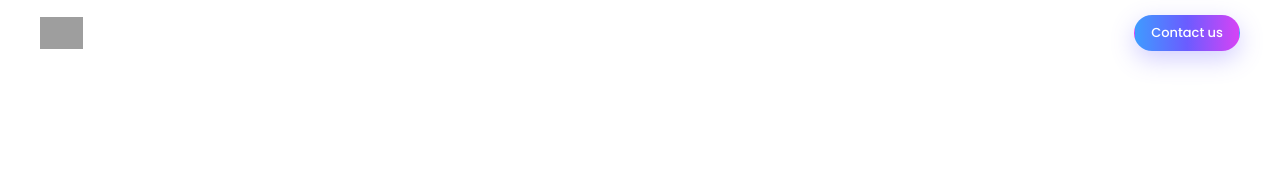
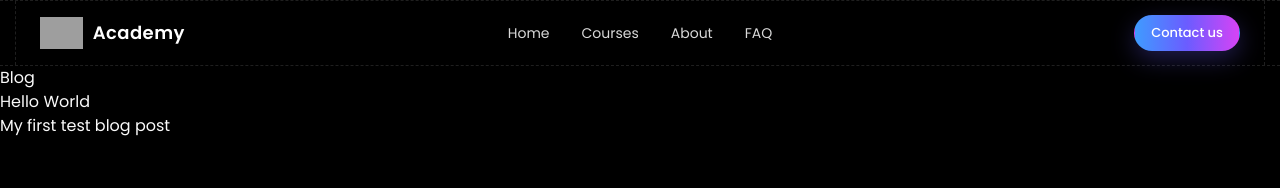
Before and after one commit to Laxmikant-Lahankar/42X-Official-Website, a Next.js app: page /blog in a window 1280 px wide. Before the commit this address had no page. Shown: the top 188 px of the page. Built offline with nearby package versions, Linux system fonts and the light colour scheme; grey boxes are pictures that could not be loaded.

Commit message:
Add blog and Decap CMS

```diff
--- /dev/null
+++ b/app/blog/[slug]/page.tsx
@@ -0,0 +1,41 @@
+import { notFound } from "next/navigation";
+import { getAllPosts, getPost } from "@/lib/posts";
+
+export function generateStaticParams() {
+  return getAllPosts().map((p) => ({ slug: p.slug }));
+}
+
+export async function generateMetadata({
+  params,
+}: {
+  params: Promise<{ slug: string }>;
+}) {
+  const { slug } = await params;
+  const post = await getPost(slug);
+  if (!post) return {};
+  return {
+    title: post.title,
+    description: post.description,
+    openGraph: {
+      title: post.title,
+      description: post.description,
+      images: post.image ? [post.image] : [],
+    },
+  };
+}
+
+export default async function Post({
+  params,
+}: {
+  params: Promise<{ slug: string }>;
+}) {
+  const { slug } = await params;
+  const post = await getPost(slug);
+  if (!post) notFound();
+  return (
+    <article>
+      <h1>{post.title}</h1>
+      <div dangerouslySetInnerHTML={{ __html: post.html }} />
+    </article>
+  );
+}
--- /dev/null
+++ b/app/blog/page.tsx
@@ -0,0 +1,21 @@
+import Link from "next/link";
+import { getAllPosts } from "@/lib/posts";
+
+export const metadata = { title: "Blog" };
+
+export default function BlogIndex() {
+  const posts = getAllPosts();
+  return (
+    <main>
+      <h1>Blog</h1>
+      {posts.map((p) => (
+        <article key={p.slug}>
+          <h2>
+            <Link href={`/blog/${p.slug}`}>{p.title}</Link>
+          </h2>
+          <p>{p.description}</p>
+        </article>
+      ))}
+    </main>
+  );
+}
--- /dev/null
+++ b/content/blog/hello-world.md
@@ -0,0 +1,7 @@
+---
+title: "Hello World"
+description: "My first test blog post"
+date: 2026-10-23T10:00:00.000Z
+---
+
+This is my **first post**. If you can see this on the website, the setup works.
--- /dev/null
+++ b/lib/posts.ts
@@ -0,0 +1,40 @@
+import fs from "fs";
+import path from "path";
+import matter from "gray-matter";
+import { remark } from "remark";
+import html from "remark-html";
+
+const dir = path.join(process.cwd(), "content/blog");
+
+export function getAllPosts() {
+  if (!fs.existsSync(dir)) return [];
+  return fs
+    .readdirSync(dir)
+    .filter((f) => f.endsWith(".md"))
+    .map((f) => {
+      const { data } = matter(fs.readFileSync(path.join(dir, f), "utf8"));
+      return {
+        slug: f.replace(/\.md$/, ""),
+        title: data.title as string,
+        description: (data.description ?? "") as string,
+        date: data.date ? new Date(data.date).toISOString() : "",
+        image: (data.image ?? null) as string | null,
+      };
+    })
+    .sort((a, b) => b.date.localeCompare(a.date));
+}
+
+export async function getPost(slug: string) {
+  const file = path.join(dir, `${slug}.md`);
+  if (!fs.existsSync(file)) return null;
+  const { data, content } = matter(fs.readFileSync(file, "utf8"));
+  const processed = await remark().use(html).process(content);
+  return {
+    slug,
+    title: data.title as string,
+    description: (data.description ?? "") as string,
+    date: data.date ? new Date(data.date).toISOString() : "",
+    image: (data.image ?? null) as string | null,
+    html: processed.toString(),
+  };
+}
--- a/next.config.ts
+++ b/next.config.ts
@@ -16,6 +16,9 @@ const nextConfig: NextConfig = {
       ),
     },
   },
+  async rewrites() {
+    return [{ source: "/admin", destination: "/admin/index.html" }];
+  },
 };
 
 export default nextConfig;
--- a/package.json
+++ b/package.json
@@ -15,6 +15,7 @@
     "class-variance-authority": "^0.7.1",
     "cn": "^0.2.6",
     "globe.gl": "^2.46.2",
+    "gray-matter": "^4.0.3",
     "lucide-react": "^1.45.0",
     "motion": "^13.2.0",
     "mysql2": "^3.24.4",
@@ -22,6 +23,8 @@
     "pdf-lib": "^1.17.1",
     "react": "19.2.8",
     "react-dom": "19.2.8",
+    "remark": "^15.0.1",
+    "remark-html": "^16.0.1",
     "shadcn": "^4.21.0",
     "tw-animate-css": "^1.4.0"
   },
--- /dev/null
+++ b/public/admin/config.yml
@@ -0,0 +1,23 @@
+local_backend: true
+
+backend:
+  name: github
+  repo: Laxmikant-Lahankar/42X-Official-Website
+  branch: feature/blog-cms
+
+media_folder: public/uploads
+public_folder: /uploads
+
+collections:
+  - name: blog
+    label: Blog Posts
+    folder: content/blog
+    create: true
+    extension: md
+    slug: "{{slug}}"
+    fields:
+      - { label: Title, name: title, widget: string }
+      - { label: SEO Description, name: description, widget: text }
+      - { label: Publish Date, name: date, widget: datetime }
+      - { label: Cover Image, name: image, widget: image, required: false }
+      - { label: Body, name: body, widget: markdown }
--- /dev/null
+++ b/public/admin/index.html
@@ -0,0 +1,13 @@
+<!doctype html>
+<html>
+  <head>
+    <meta charset="utf-8" />
+    <meta name="viewport" content="width=device-width, initial-scale=1.0" />
+    <meta name="robots" content="noindex" />
+    <title>Content Manager</title>
+    <link href="/admin/config.yml" type="text/yaml" rel="cms-config-url" />
+  </head>
+  <body>
+    <script src="https://unpkg.com/decap-cms@^3.0.0/dist/decap-cms.js"></script>
+  </body>
+</html>
```
Also changed, not shown: 2 other files (tests, documents, lock files or other folders).
